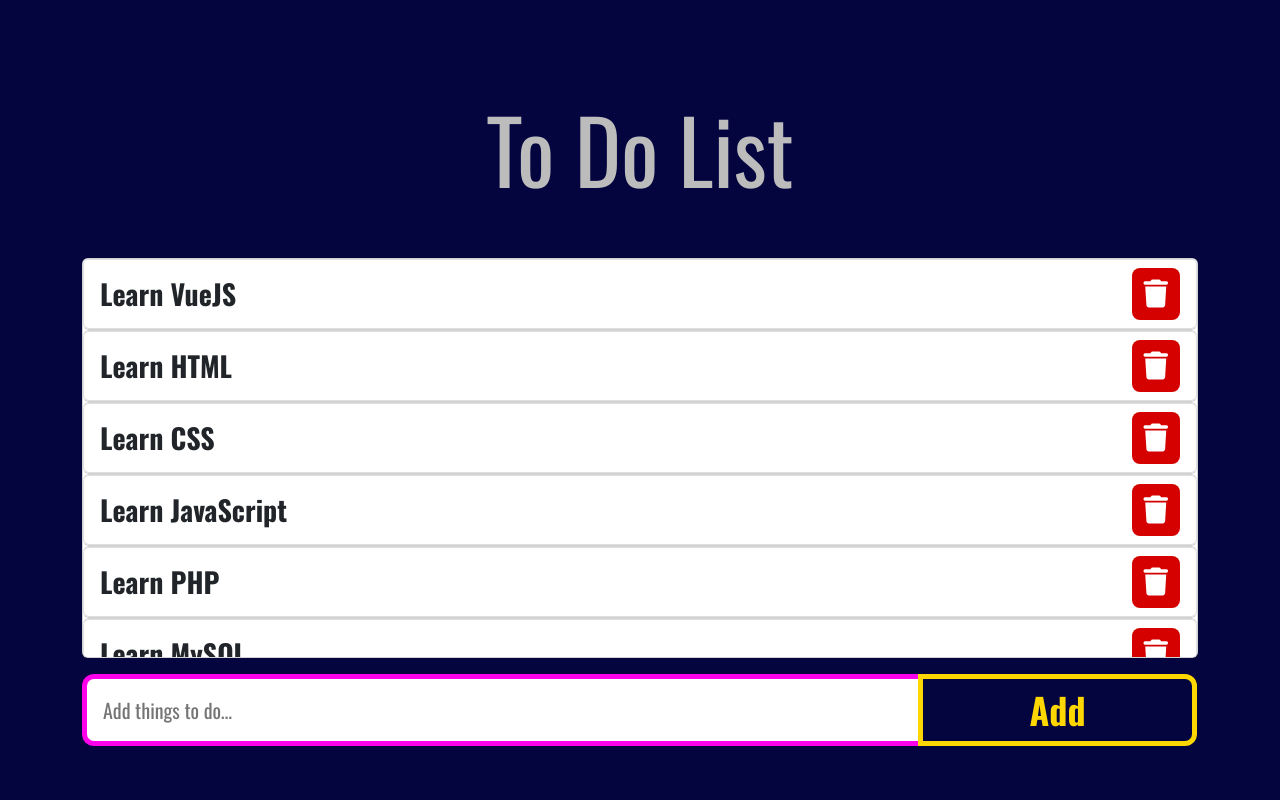
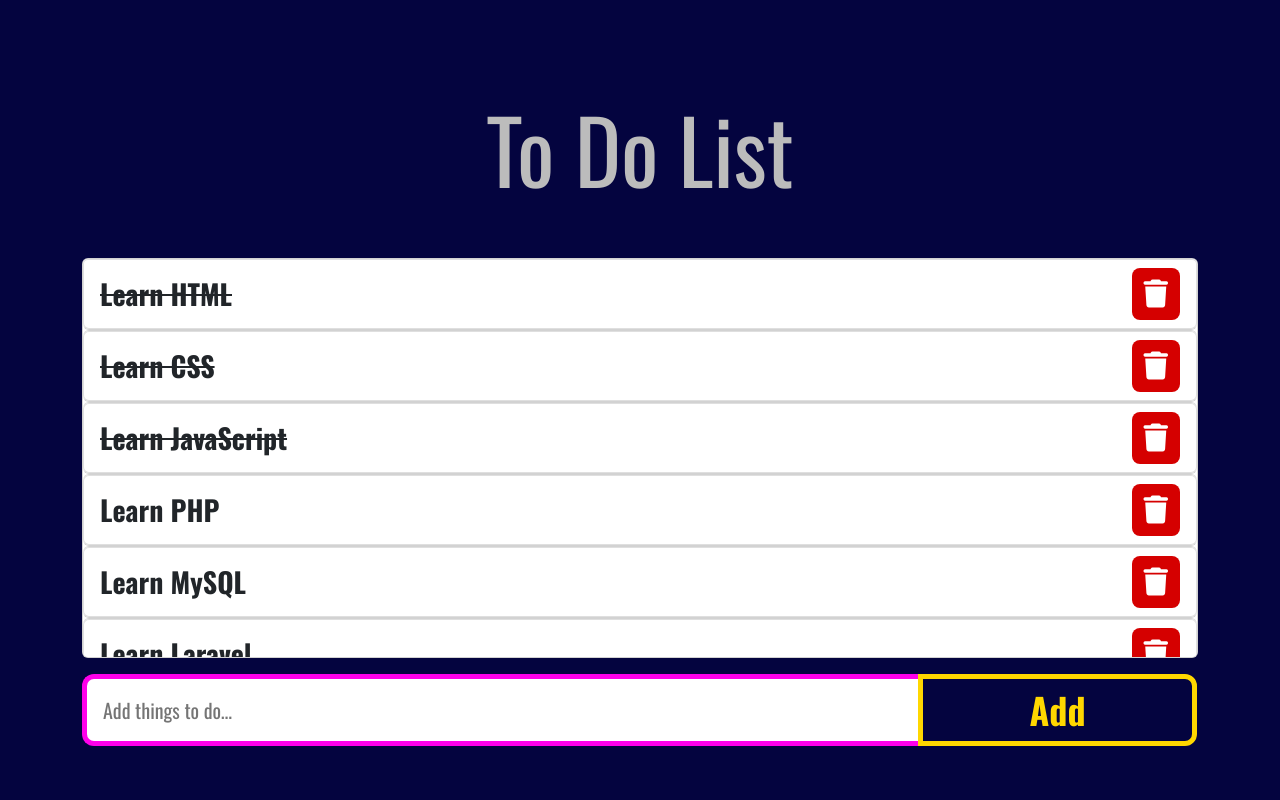
Before and after one commit to DeSantisDomiziano/php-todo-list-json, a PHP site: page / in a window 1280 px wide. Run offline with PHP 8.4, Linux system fonts and the light colour scheme.

Commit message:
add delete task incoming line-through

```diff
--- a/data_json.json
+++ b/data_json.json
@@ -1 +1 @@
-[{"todo":"Learn VueJS","do":false},{"todo":"Learn HTML","do":true},{"todo":"Learn CSS","do":true},{"todo":"Learn JavaScript","do":true},{"todo":"Learn PHP","do":false},{"todo":"Learn MySQL","do":false},{"todo":"Learn Laravel","do":false}]
+[{"todo":"Learn HTML","do":true},{"todo":"Learn CSS","do":true},{"todo":"Learn JavaScript","do":true},{"todo":"Learn PHP","do":false},{"todo":"Learn MySQL","do":false},{"todo":"Learn Laravel","do":false}]
--- a/index.php
+++ b/index.php
@@ -22,10 +22,15 @@
        <h1 class="text-capitalize text-center py-5">to do list</h1>
 
        <div class="card mb-3">
-            <ul class="list-group list-group-flus" v-for="task in tasks">
+            <ul class="list-group list-group-flus" v-for="(task, i) in tasks">
                 <li class="list-group-item d-flex justify-content-between align-items-center">
-                    <span>{{ task.todo }}</span>
-                    <div class="trash">
+                    <span class="w-75"
+                    :class="task.do ? 'text-decoration-line-through' : ''"
+                    @click="toggleDo()">
+                        {{ task.todo }}
+                    </span>
+                    <div class="trash"
+                    @click="deleteTask(i)">
                         <i class="fa-solid fa-trash"></i>
                     </div>
                 </li>
--- a/main.js
+++ b/main.js
@@ -7,6 +7,7 @@ createApp({
         newTask: '',
         api_data: 'data_php.php',
         api_addData: 'add_data.php',
+        api_deleteData: 'delete_data.php',
     }
   },
   methods: {
@@ -15,6 +16,20 @@ createApp({
 
         axios
         .post(this.api_addData,
+            data,
+            {
+                headers: {'Content-Type': 'multipart/form-data'}
+            })
+        .then(resp => {
+            this.task = resp.data
+            location.reload();
+        })
+    },
+    deleteTask(i) {
+        const data = { i }
+
+        axios
+        .post(this.api_deleteData,
             data,
             {
                 headers: {'Content-Type': 'multipart/form-data'}
```
Also changed, not shown: delete_data.php (added, +12 -0 lines).
